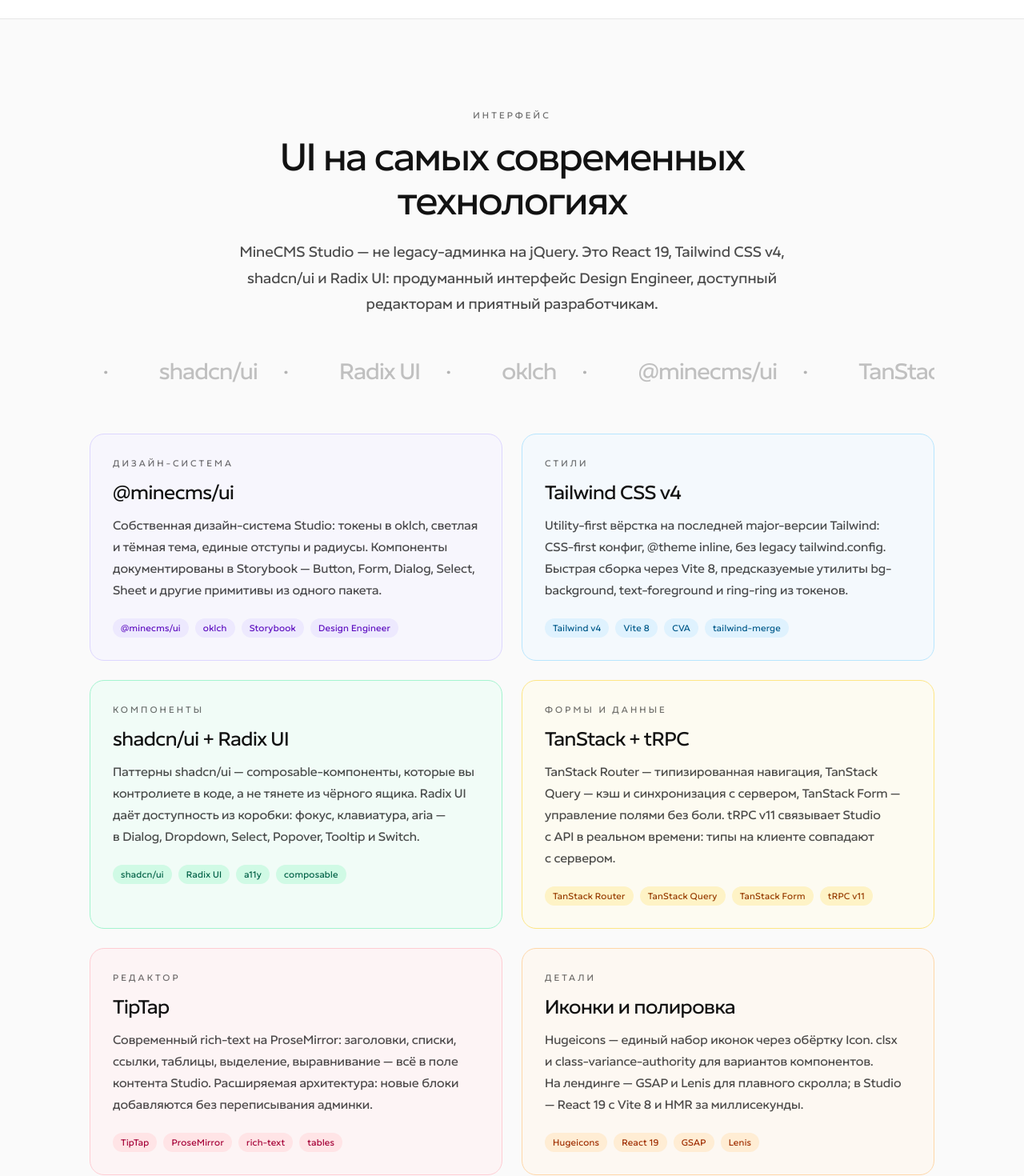
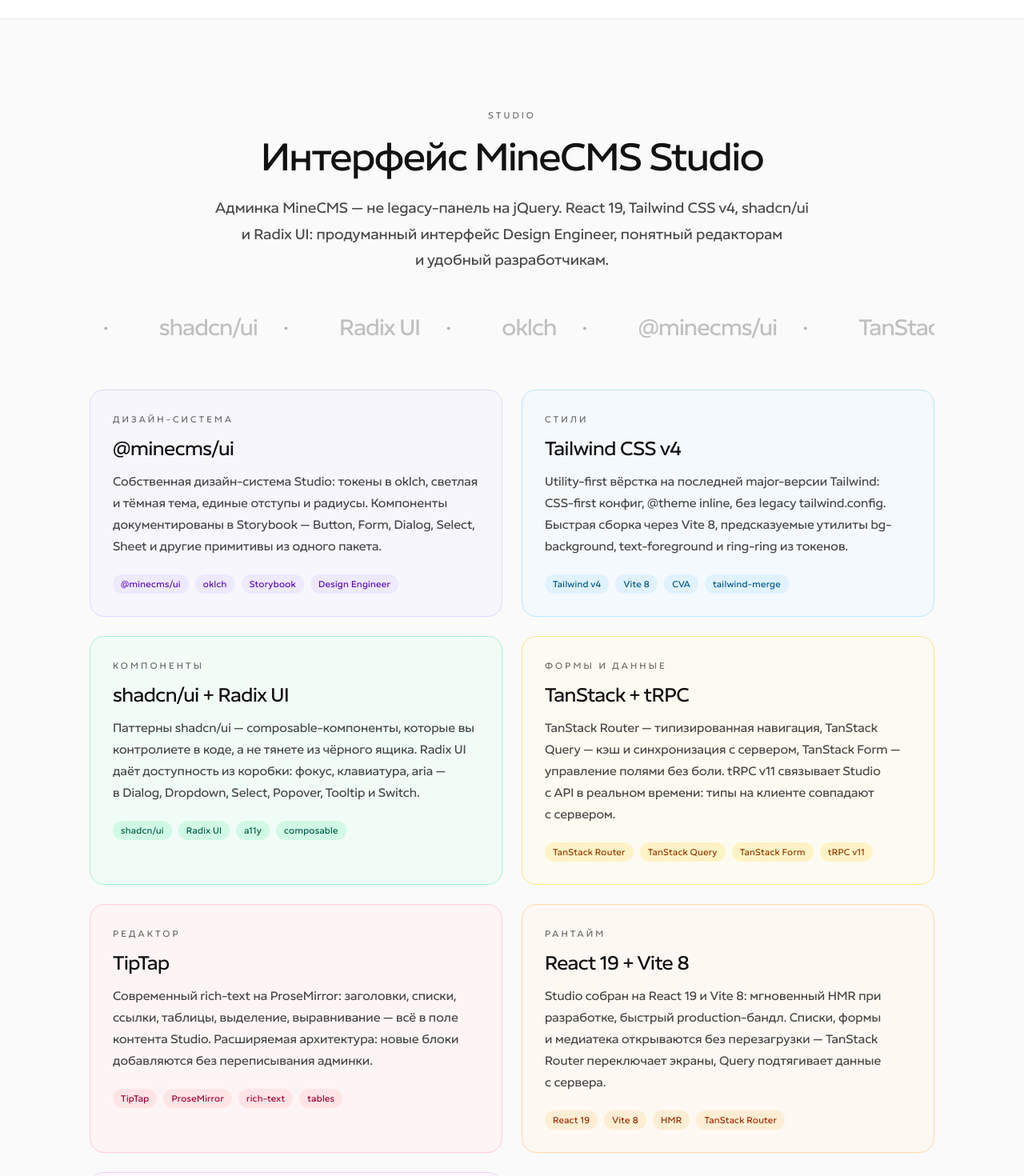
Before and after one commit to minecms/website, a Next.js app: page / in a window 1280 px wide. Shown: the part 3000-4470 px from the top of the page at 80% size. Built offline with nearby package versions, Linux system fonts and the light colour scheme.

Commit message:
fix: UI-блок про MineCMS Studio, без GSAP/Lenis
Секция описывает только стек админки Studio, убраны технологии лендинга.

```diff
--- a/components/landing/landing-page.tsx
+++ b/components/landing/landing-page.tsx
@@ -159,14 +159,24 @@
     tagClass: "bg-rose-100 text-rose-800",
   },
   {
-    label: typo("Детали"),
-    title: typo("Иконки и полировка"),
+    label: typo("Рантайм"),
+    title: "React 19 + Vite 8",
     description: typo(
-      "Hugeicons — единый набор иконок через обёртку Icon. clsx и class-variance-authority для вариантов компонентов. На лендинге — GSAP и Lenis для плавного скролла; в Studio — React 19 с Vite 8 и HMR за миллисекунды.",
+      "Studio собран на React 19 и Vite 8: мгновенный HMR при разработке, быстрый production-бандл. Списки, формы и медиатека открываются без перезагрузки — TanStack Router переключает экраны, Query подтягивает данные с сервера.",
     ),
-    tags: ["Hugeicons", "React 19", "GSAP", "Lenis"],
+    tags: ["React 19", "Vite 8", "HMR", "TanStack Router"],
     accent: "border-orange-200 bg-orange-50/60",
     tagClass: "bg-orange-100 text-orange-800",
+  },
+  {
+    label: typo("Детали"),
+    title: typo("Иконки и варианты"),
+    description: typo(
+      "Hugeicons — единый набор иконок через обёртку Icon во всём Studio. clsx и class-variance-authority задают варианты Button, Badge, Alert и других компонентов @minecms/ui — один API, предсказуемый вид во всех экранах админки.",
+    ),
+    tags: ["Hugeicons", "clsx", "CVA", "tailwind-merge"],
+    accent: "border-fuchsia-200 bg-fuchsia-50/60",
+    tagClass: "bg-fuchsia-100 text-fuchsia-800",
   },
 ] as const;
 
@@ -473,13 +483,13 @@
         <section className="overflow-hidden border-y border-[#121212]/8 bg-[#fafafa] py-20 md:py-28">
           <Shell>
             <div data-reveal className="mx-auto max-w-3xl text-center">
-              <SectionLabel>{typo("Интерфейс")}</SectionLabel>
+              <SectionLabel>Studio</SectionLabel>
               <h2 className="mt-4 text-balance text-[clamp(1.75rem,4vw,3rem)] font-normal leading-[1.15] tracking-[-0.03em]">
-                {typo("UI на самых современных технологиях")}
+                {typo("Интерфейс MineCMS Studio")}
               </h2>
               <p className="mt-5 text-base leading-[1.8] text-[#121212]/75 md:text-lg">
                 {typo(
-                  "MineCMS Studio — не legacy-админка на jQuery. Это React 19, Tailwind CSS v4, shadcn/ui и Radix UI: продуманный интерфейс Design Engineer, доступный редакторам и приятный разработчикам.",
+                  "Админка MineCMS — не legacy-панель на jQuery. React 19, Tailwind CSS v4, shadcn/ui и Radix UI: продуманный интерфейс Design Engineer, понятный редакторам и удобный разработчикам.",
                 )}
               </p>
             </div>
```
